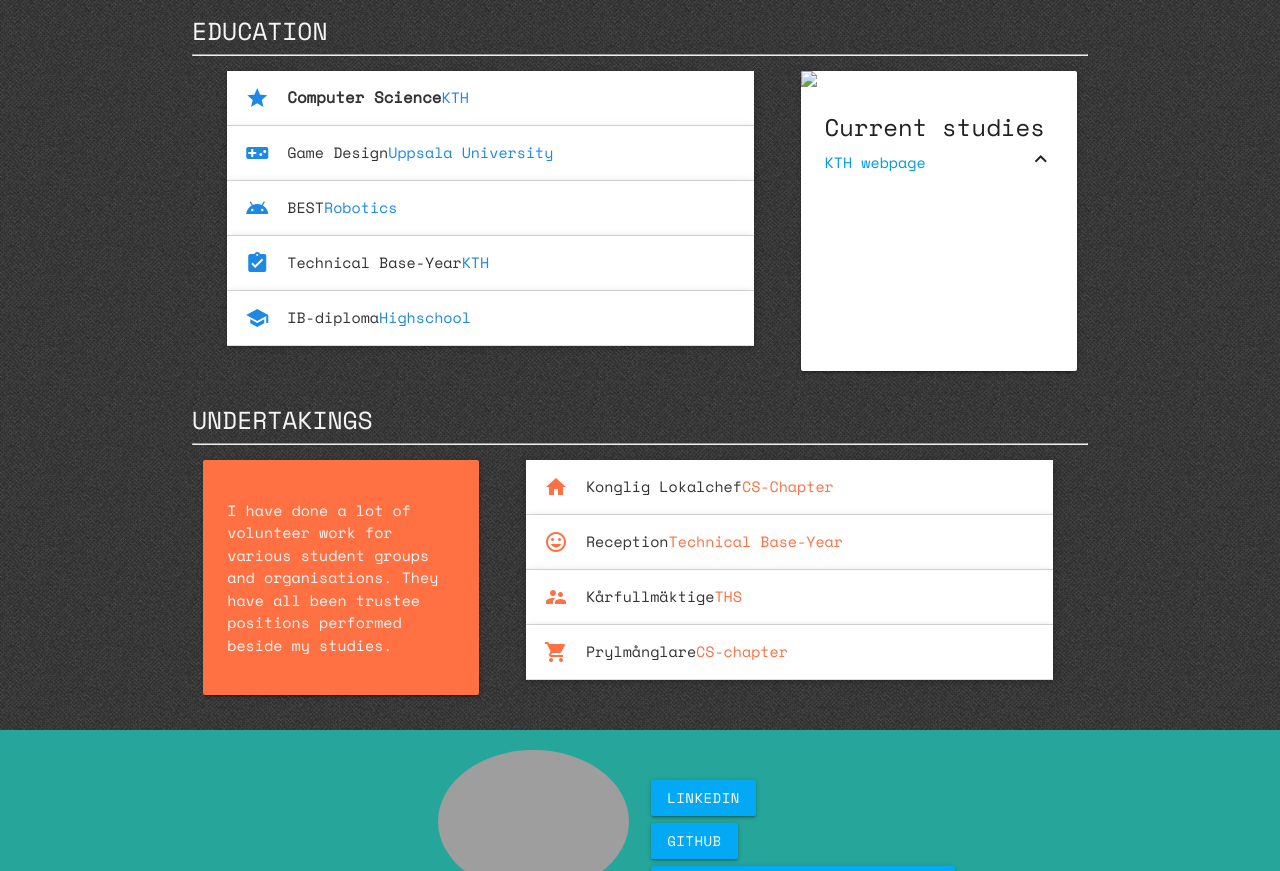
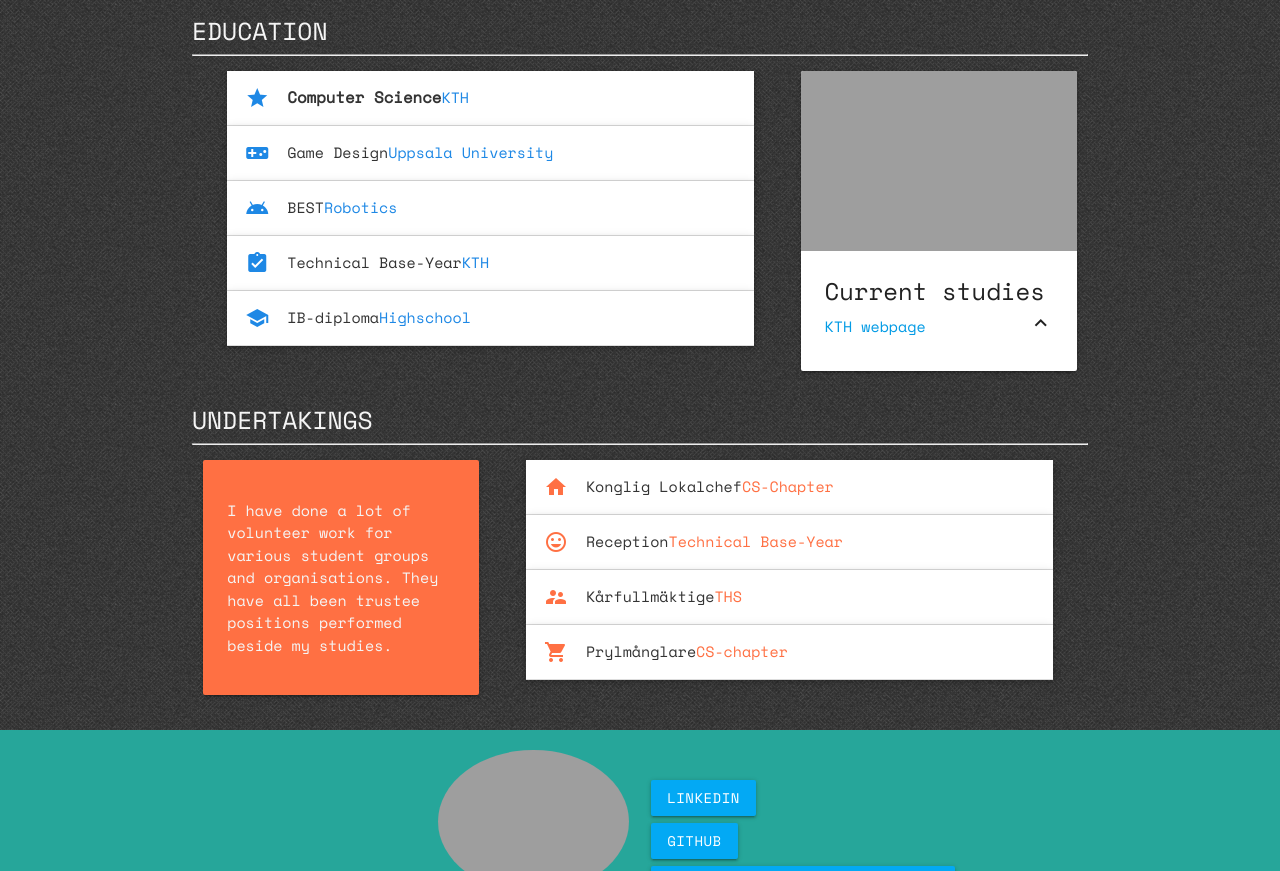
Before and after one commit to Glassig/portfolio, a plain HTML site: page index.html in a window 1280 px wide. Shown: the part 1060-1931 px from the top of the page. Drawn offline with nearby package versions, Linux system fonts and the light colour scheme; the site is published under a folder, as on GitHub Pages, so addresses that start at the root find nothing; some icons are missing.

Commit message:
added favicon and fixed kth-image bug

```diff
--- a/index.html
+++ b/index.html
@@ -19,6 +19,9 @@
       	<link href="https://fonts.googleapis.com/icon?family=Material+Icons" rel="stylesheet">
       	<!--Import font-->
 		<link href="https://fonts.googleapis.com/css?family=Space+Mono" rel="stylesheet">
+
+		<!-- Favicon -->
+		<link rel="shortcut icon" type="image/png" href="./images/favicon.ico"/>
 
 		<title>Angelina's website</title>
 	</head>
@@ -192,7 +195,7 @@
 		<div class="col s12 m4 l4">
 			<div class="card small">
 				<div class="card-image waves-effect waves-block waves-light">
-					<img src="/images/kth_yili2.png" class="activator">
+					<img src="./images/kth_yili2.png" class="activator">
 				</div>
 				<div class="card-content">
 					<span class="card-title activator grey-text text-darken-4">Current studies<i class="material-icons right">expand_less</i></span>
```
Also changed, not shown: images/favicon.ico (added).
